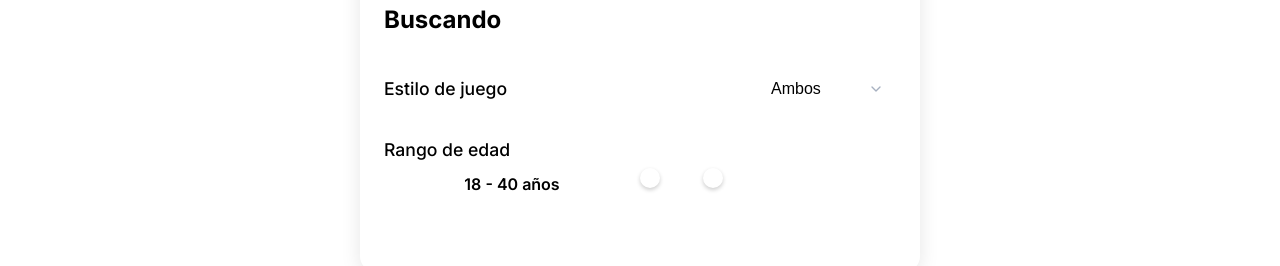
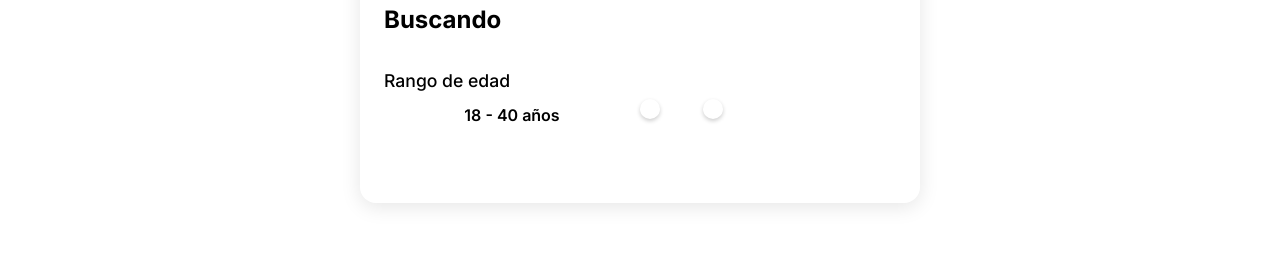
Before and after one commit to TheLampT/DuoFinder, a Next.js app in the folder DuoFinder-frontend/: page /preferences in a window 1280 px wide. Shown: the part 397-663 px from the top of the page. Built offline with nearby package versions, Linux system fonts and the light colour scheme.

Commit message:
FE - Removed game style from prefrernces

```diff
--- a/DuoFinder-frontend/app/preferences/page.tsx
+++ b/DuoFinder-frontend/app/preferences/page.tsx
@@ -113,21 +113,6 @@ export default function Preferences() {
 
           <div className={styles.optionGroup}>
             <div className={styles.option}>
-              <span className={styles.optionLabel}>Estilo de juego</span>
-              <div className={styles.dropdownContainer}>
-                <select
-                  value={playStyle}
-                  onChange={(e) => handlePlayStyleChange(e.target.value)}
-                  className={styles.dropdown}
-                >
-                  <option value="competitivo">Competitivo</option>
-                  <option value="casual">Casual</option>
-                  <option value="ambos">Ambos</option>
-                </select>
-              </div>
-            </div>
-
-            <div className={styles.option}>
               <div className={styles.ageRangeContainer}>
                 <span className={styles.optionLabel}>Rango de edad</span>
                 <div className={styles.ageRangeValues}>
```
